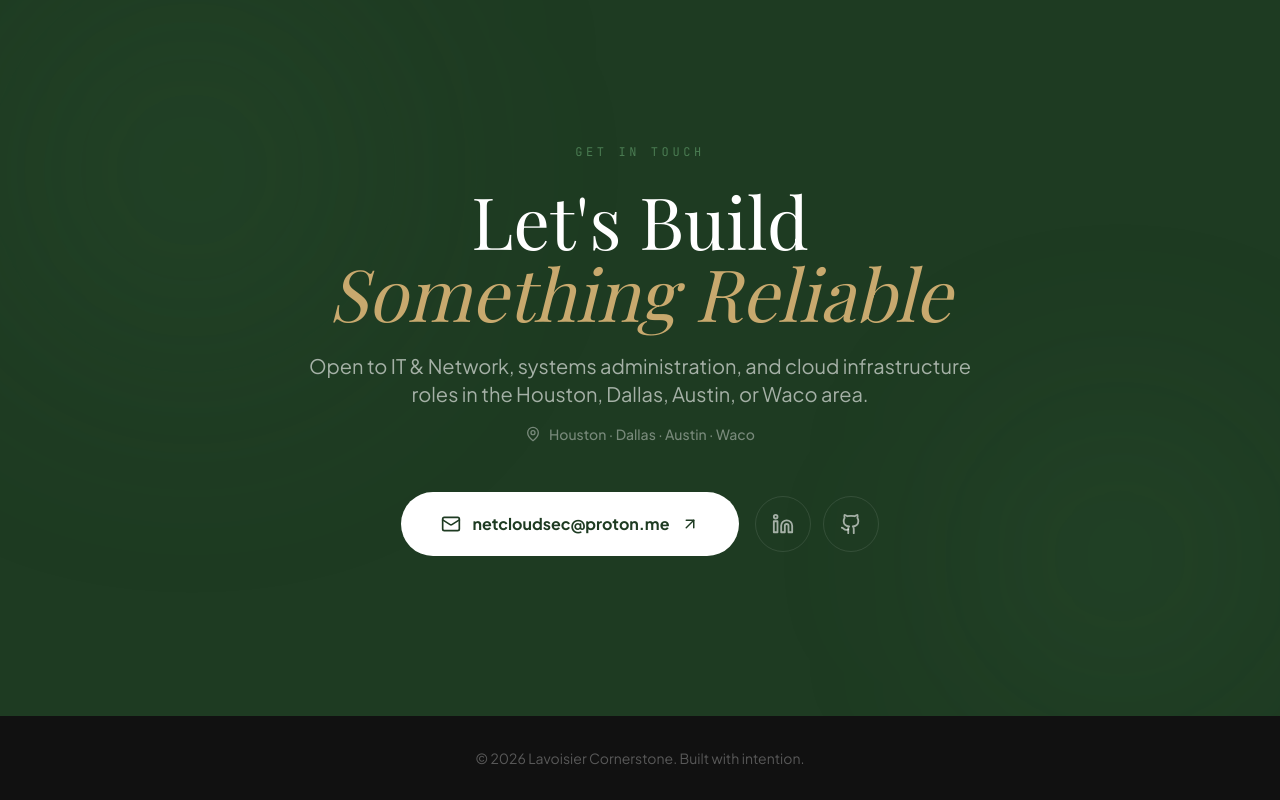
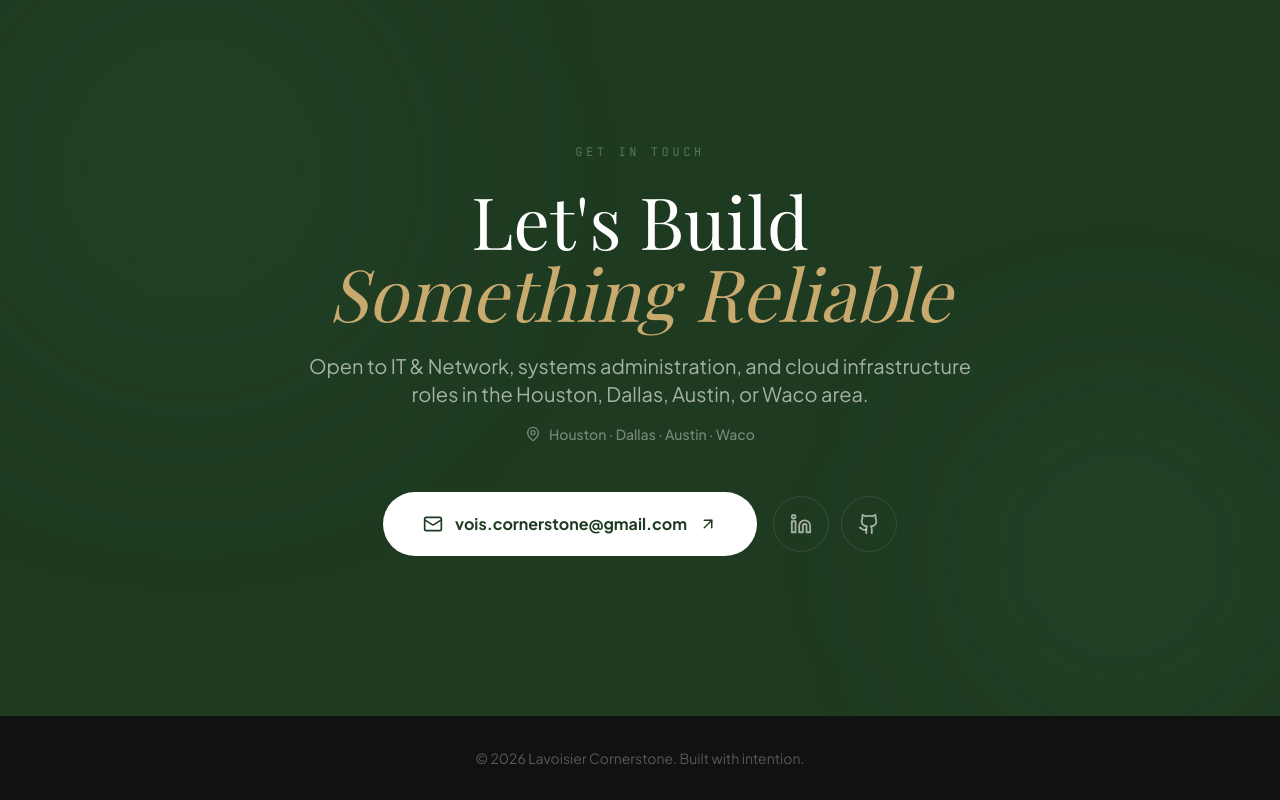
Before and after one commit to cornerstonian/portfolio-site, a Next.js app: page / in a window 1280 px wide. Shown: the part 5299-6099 px from the top of the page. Built offline with nearby package versions, Linux system fonts and the light colour scheme; a web font is replaced by a local one.

Commit message:
Update LinkedIn URL and email address

```diff
--- a/src/app/page.tsx
+++ b/src/app/page.tsx
@@ -220,7 +220,7 @@
               </a>
             ))}
             <a
-              href="mailto:netcloudsec@proton.me"
+              href="mailto:vois.cornerstone@gmail.com"
               className="ml-2 px-6 py-2.5 bg-hunter text-white text-sm font-semibold rounded-full hover:bg-hunter-dark transition-all duration-300 hover:shadow-lg hover:shadow-hunter/20 hover:-translate-y-0.5"
             >
               Hire Me
@@ -259,7 +259,7 @@
                   </a>
                 ))}
                 <a
-                  href="mailto:netcloudsec@proton.me"
+                  href="mailto:vois.cornerstone@gmail.com"
                   className="mt-2 w-full text-center px-6 py-3 bg-hunter text-white font-semibold rounded-full"
                 >
                   Hire Me
@@ -328,7 +328,7 @@
 
               <motion.div variants={staggerItem} className="flex flex-wrap items-center gap-4 mb-10">
                 <a
-                  href="mailto:netcloudsec@proton.me"
+                  href="mailto:vois.cornerstone@gmail.com"
                   className="group inline-flex items-center gap-2 px-8 py-4 bg-hunter text-white font-semibold rounded-full hover:bg-hunter-dark transition-all duration-300 hover:shadow-xl hover:shadow-hunter/25 hover:-translate-y-0.5"
                 >
                   <Mail size={18} />
@@ -360,7 +360,7 @@
                   <Github size={20} />
                 </a>
                 <a
-                  href="https://linkedin.com"
+                  href="https://www.linkedin.com/in/voiscornerstone/"
                   target="_blank"
                   rel="noopener noreferrer"
                   className="text-[#6b7280] hover:text-hunter transition-colors duration-300"
@@ -369,7 +369,7 @@
                   <Linkedin size={20} />
                 </a>
                 <a
-                  href="mailto:netcloudsec@proton.me"
+                  href="mailto:vois.cornerstone@gmail.com"
                   className="text-[#6b7280] hover:text-hunter transition-colors duration-300"
                   aria-label="Email"
                 >
@@ -884,11 +884,11 @@
               className="flex flex-col sm:flex-row items-center justify-center gap-4"
             >
               <a
-                href="mailto:netcloudsec@proton.me"
+                href="mailto:vois.cornerstone@gmail.com"
                 className="group inline-flex items-center gap-3 px-10 py-5 bg-white text-hunter-dark font-bold rounded-full hover:shadow-2xl hover:shadow-white/10 hover:-translate-y-0.5 transition-all duration-300"
               >
                 <Mail size={20} />
-                netcloudsec@proton.me
+                vois.cornerstone@gmail.com
                 <ArrowUpRight
                   size={18}
                   className="transition-transform duration-300 group-hover:translate-x-0.5 group-hover:-translate-y-0.5"
@@ -897,7 +897,7 @@
 
               <div className="flex items-center gap-3">
                 <a
-                  href="https://linkedin.com"
+                  href="https://www.linkedin.com/in/voiscornerstone/"
                   target="_blank"
                   rel="noopener noreferrer"
                   className="w-14 h-14 rounded-full border border-white/10 flex items-center justify-center text-white/60 hover:text-white hover:border-white/30 hover:bg-white/5 transition-all duration-300"
```
